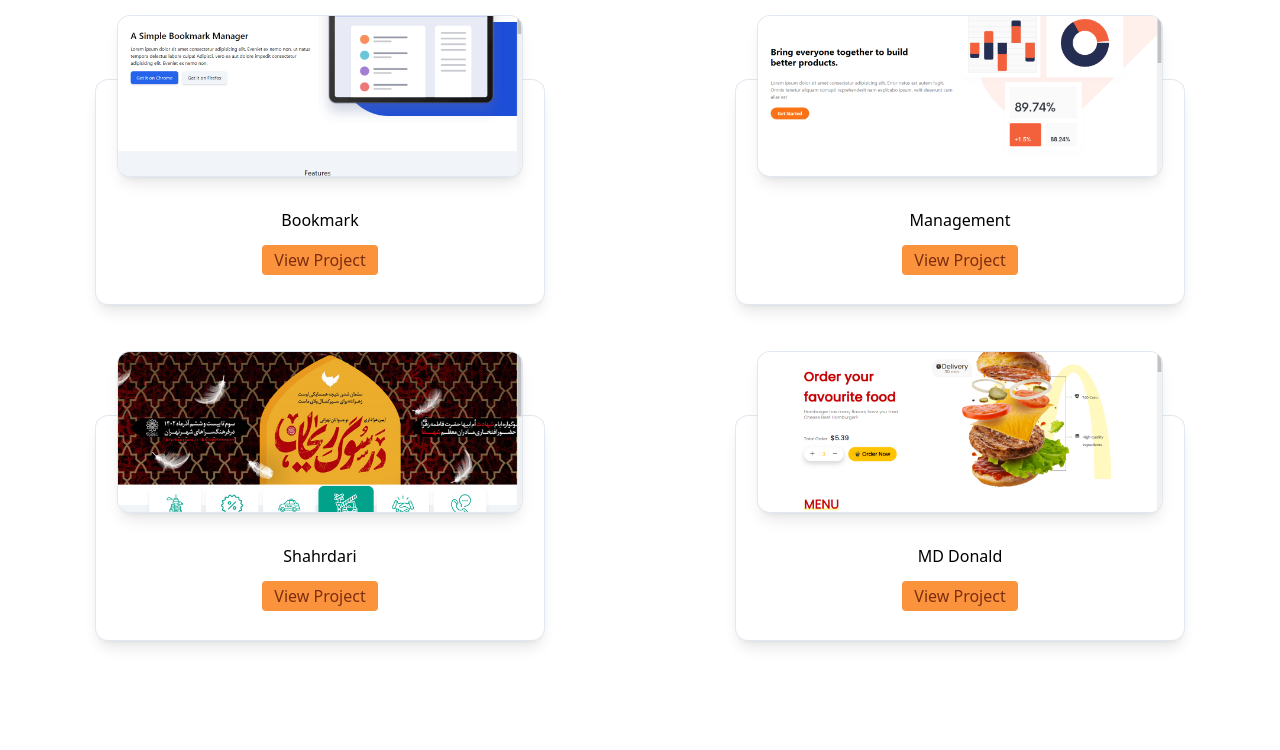
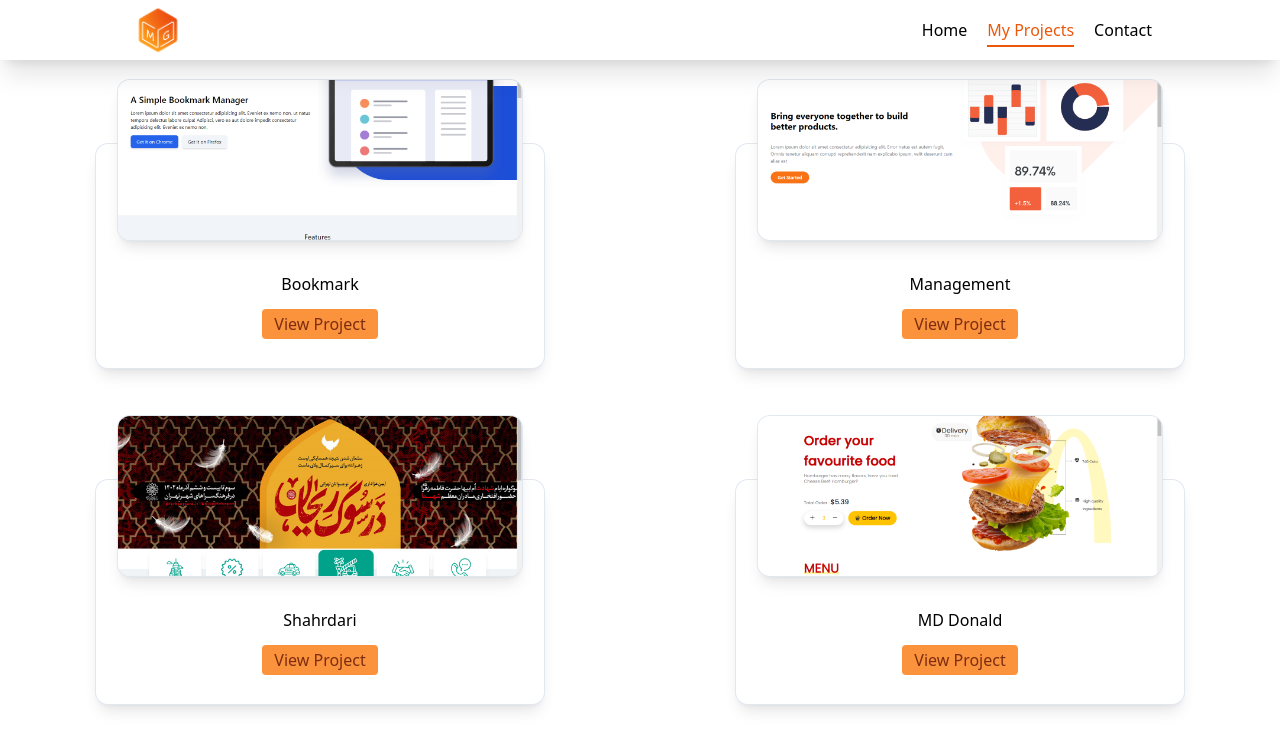
Before and after one commit to ALONE0007/Mohamad-Mobin-Portfolio, a website: page public/index-2.html in a window 1280 px wide. Drawn offline with Linux system fonts and the light colour scheme.

Commit message:
update-whole-project

```diff
--- a/public/index-2.html
+++ b/public/index-2.html
@@ -4,10 +4,24 @@
     <meta charset="UTF-8">
     <meta name="viewport" content="width=device-width, initial-scale=1.0">
     <link rel="stylesheet" href="styles.css">
-    <title>Document</title>
+    <title>Projects</title>
 </head>
 <body>
-    <div class="md:grid grid-cols-2 gap-y-28 space-y-32 md:space-y-0 pt-20">
+
+    <section class="flex justify-between items-center bg-white shadow-xl fixed w-full px-[10%] z-20">
+        <!-- site logo -->
+         <div>
+            <img src="../img/Logo-tVY3lrwA.png" alt="site logo" width="60px">
+         </div>
+         <!-- navigation menu -->
+          <ul class="flex items-center gap-x-5">
+            <li><a class="hover:text-orange-600 transition-all duration-150" href="index.html">Home</a></li>
+            <li><a class="hover:text-orange-600 transition-all duration-150 text-orange-600 border-b-[2px] border-orange-600 pb-1" href="index-2.html">My Projects</a></li>
+            <li><a class="hover:text-orange-600 transition-all duration-150" href="index-3.html">Contact</a></li>
+          </ul>
+    </section>
+
+    <div class="md:grid grid-cols-2 gap-y-28 space-y-32 md:space-y-0 pt-36">
         <!-- 1 -->
         <div class="relative h-56 bg-white rounded-xl shadow-lg ring-1 ring-slate-200 px-20 md:w-[70%] w-[90%] mx-auto">
             <img loading="lazy" class="absolute -top-16 left-[5%] ring-1 ring-slate-200 rounded-xl w-[90%] h-[160px] object-cover shadow-lg" src="../img/Bookmark-page.png" alt="">
```
Also changed, not shown: public/index-3.html (added, +16 -0 lines), public/index.html (+1 -1 lines), public/styles.css.
